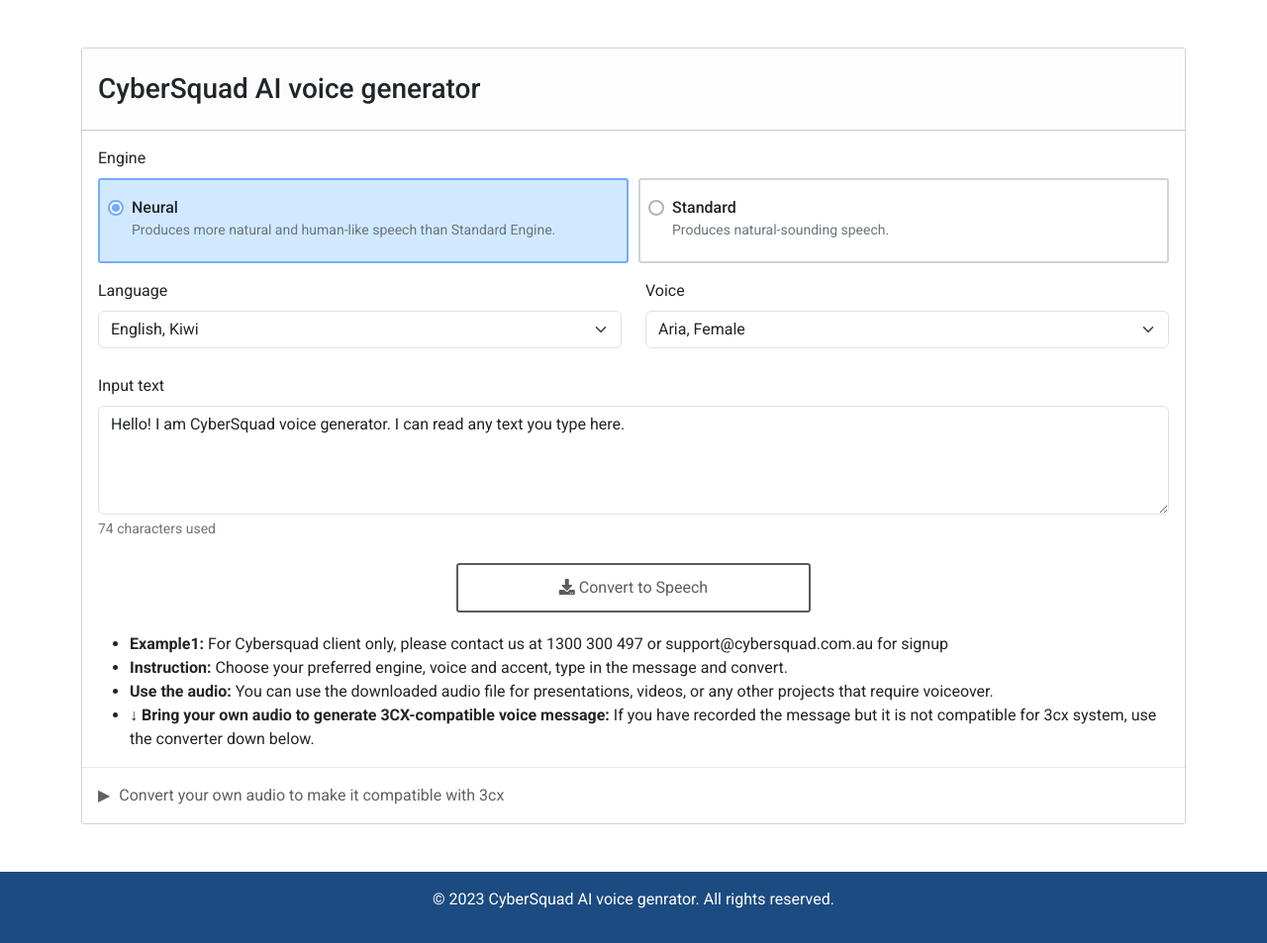
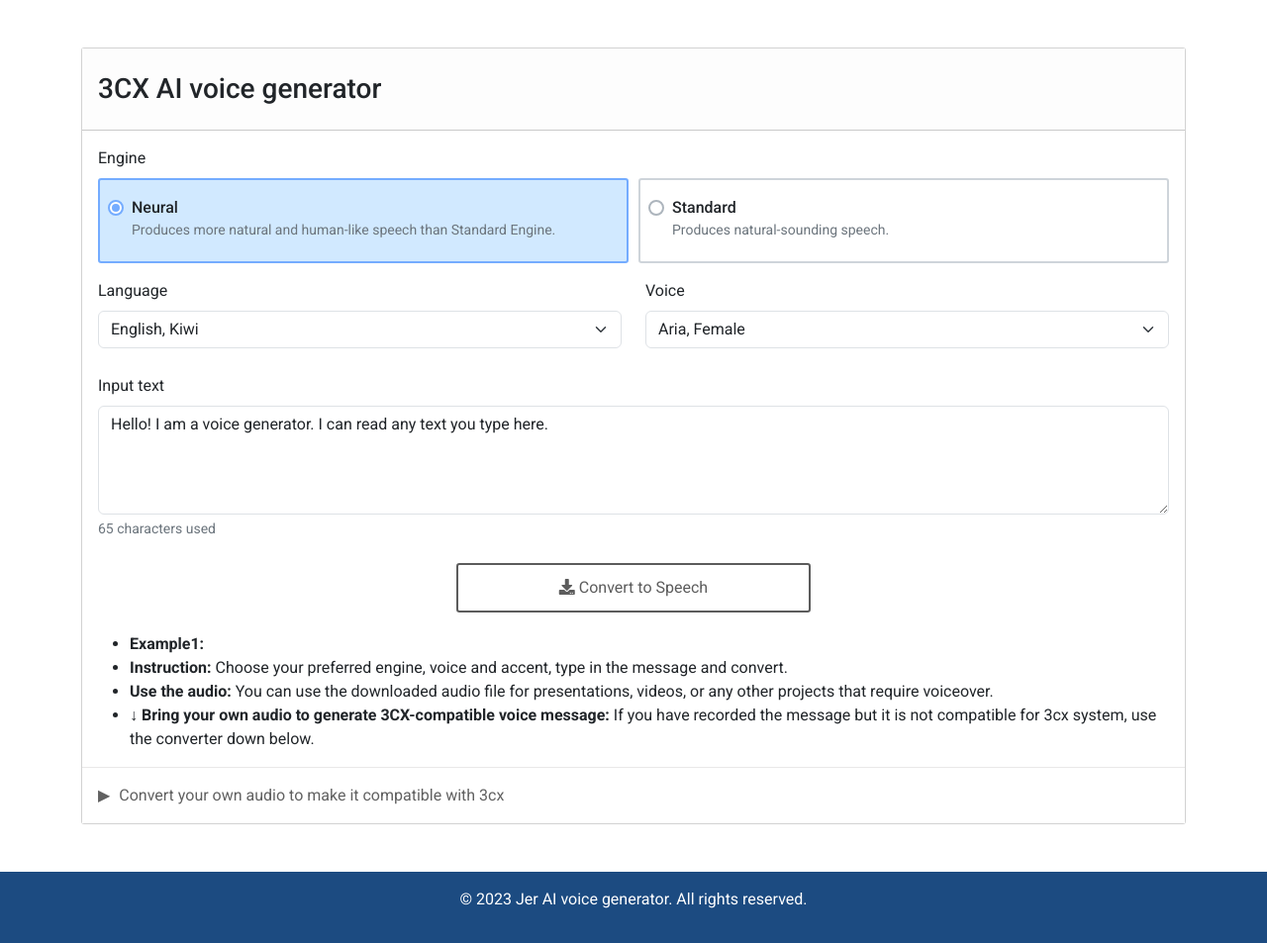
Before and after one commit to JeremyWeiZ/AWSPolly-3CX-VoIP-TTS, a website: page public/index.html in a window 1280 px wide. Shown: the part 64-1017 px from the top of the page at 99% size. Drawn offline with nearby package versions, Linux system fonts and the light colour scheme.

Commit message:
Update index.html

```diff
--- a/public/index.html
+++ b/public/index.html
@@ -333,7 +333,7 @@
 
             <div class="card">
                 <div class="card-body">
-                    <div id="cardTitle"><h3>CyberSquad AI voice generator</h3></div>
+                    <div id="cardTitle"><h3>3CX AI voice generator</h3></div>
                     <form id="textToSpeechForm">
                         <div class="mb-3">
                             <label class="form-label d-flex justify-content-between">
@@ -389,7 +389,7 @@
                             <label class="form-label d-flex justify-content-between">
                                 <span>Input text </span>
                             </label>
-                            <textarea class="form-control" id="textInput" rows="4">Hello! I am CyberSquad voice generator. I can read any text you type here.</textarea>
+                            <textarea class="form-control" id="textInput" rows="4">Hello! I am a voice generator. I can read any text you type here.</textarea>
                             <div class="form-text text-muted" id="charCount">74 characters used</div>
                         </div>
                         <div class="button-container">
@@ -401,7 +401,7 @@
                         </div>
                         <div class="instruction-container" style="padding-top: 20px;">
                             <ul>
-                                <li><strong>Example1:</strong> For Cybersquad client only, please contact us at 1300 300 497 or support@cybersquad.com.au for signup</li>
+                                <li><strong>Example1:</strong></li>
                                 <li><strong>Instruction:</strong> Choose your preferred engine, voice and accent, type in the message and convert.</li>
                                 <li><strong>Use the audio:</strong> You can use the downloaded audio file for presentations, videos, or any other projects that require voiceover.</li>
                                 <li><strong>&darr; Bring your own audio to generate 3CX-compatible voice message:</strong> If you have recorded the message but it is not compatible for 3cx system, use the converter down below.</li>
@@ -454,7 +454,7 @@
     </main>
 
     <footer>
-        <p>© 2023 CyberSquad AI voice genrator. All rights reserved.</p>
+        <p>© 2023 Jer AI voice generator. All rights reserved.</p>
     </footer>
     <script src="https://code.jquery.com/jquery-3.3.1.slim.min.js"></script>
     <script src="https://cdnjs.cloudflare.com/ajax/libs/popper.js/1.14.7/umd/popper.min.js"></script>
```
